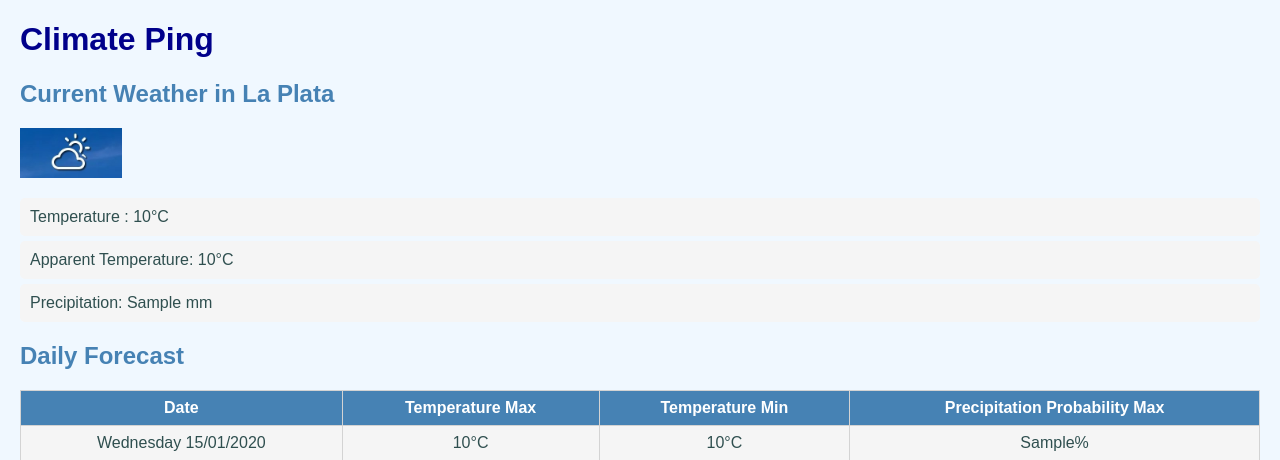
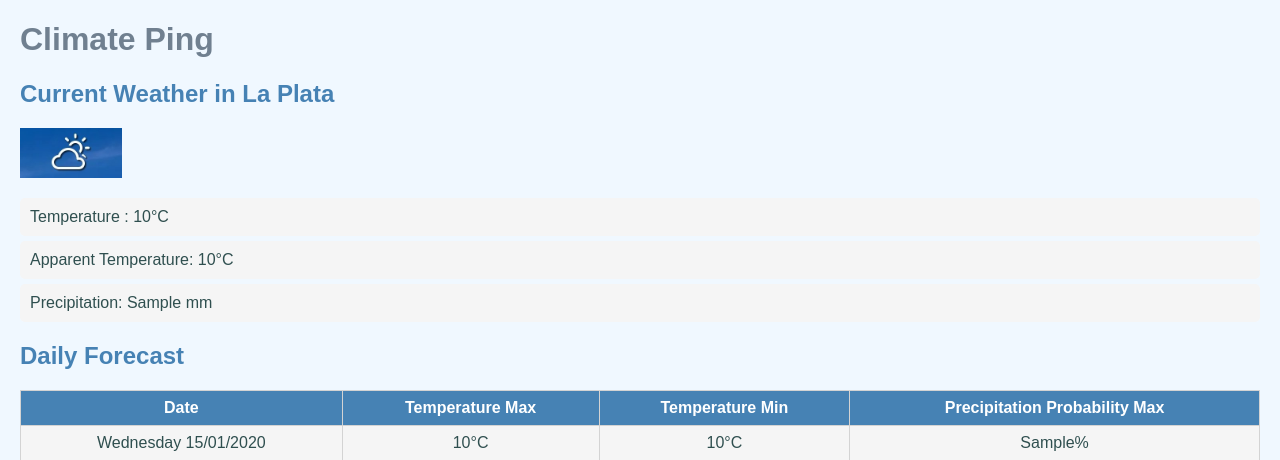
Before and after one commit to mferreyra/ClimatePing, a Flask app: template templates/weather.html in a window 1280 px wide. Shown: the top 460 px of the page. Run offline with Flask 3, Linux system fonts and the light colour scheme; the template is opened without the code that fills it: most values are stand-ins (such as "Sample title", 1, 10 or a date in 2020).

Commit message:
update style.css

```diff
--- a/static/styles.css
+++ b/static/styles.css
@@ -6,7 +6,7 @@ body {
 }
 
 h1 {
-    color: darkblue;
+    color: slategrey;
 }
 
 h2 {
```
